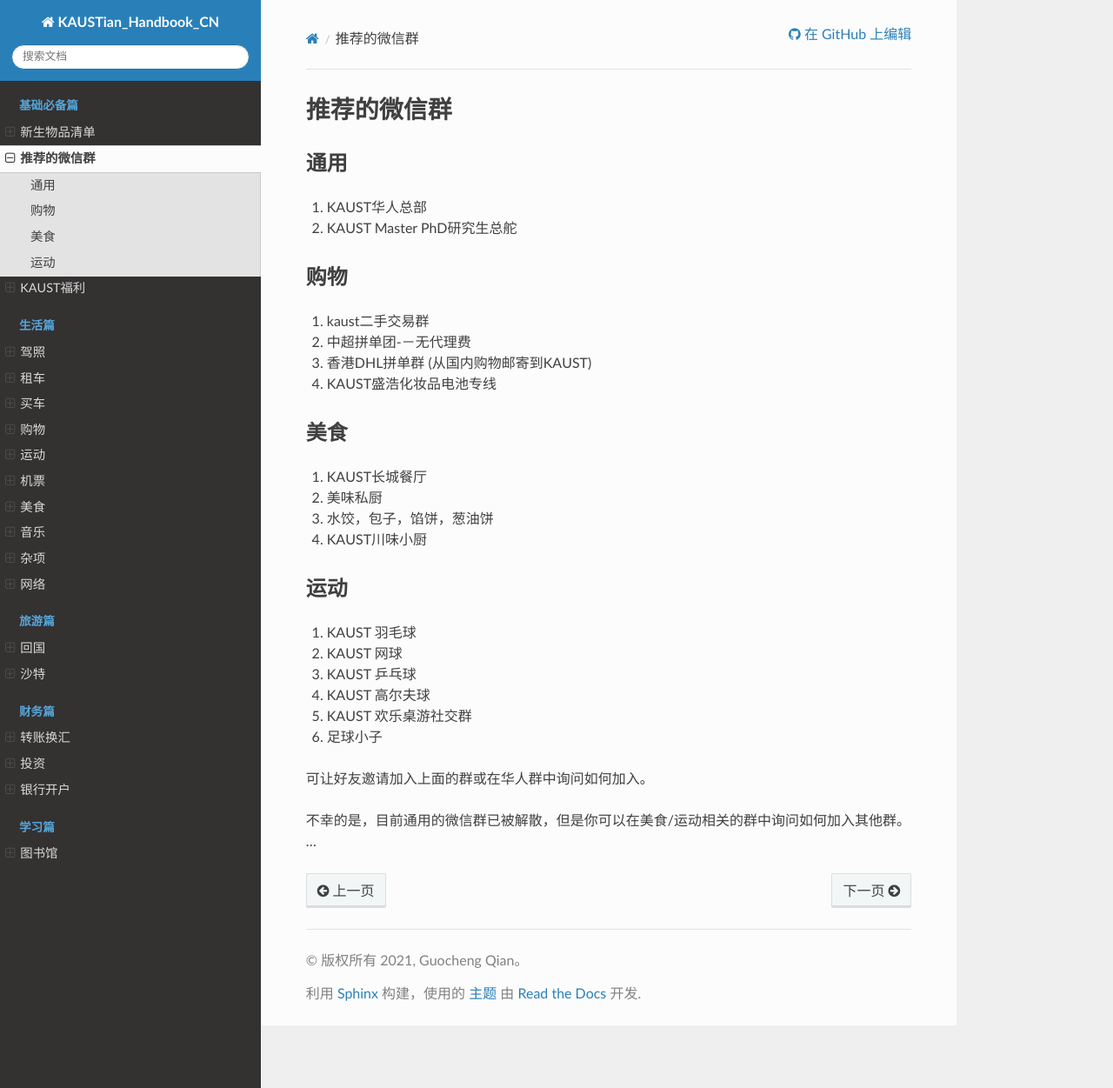
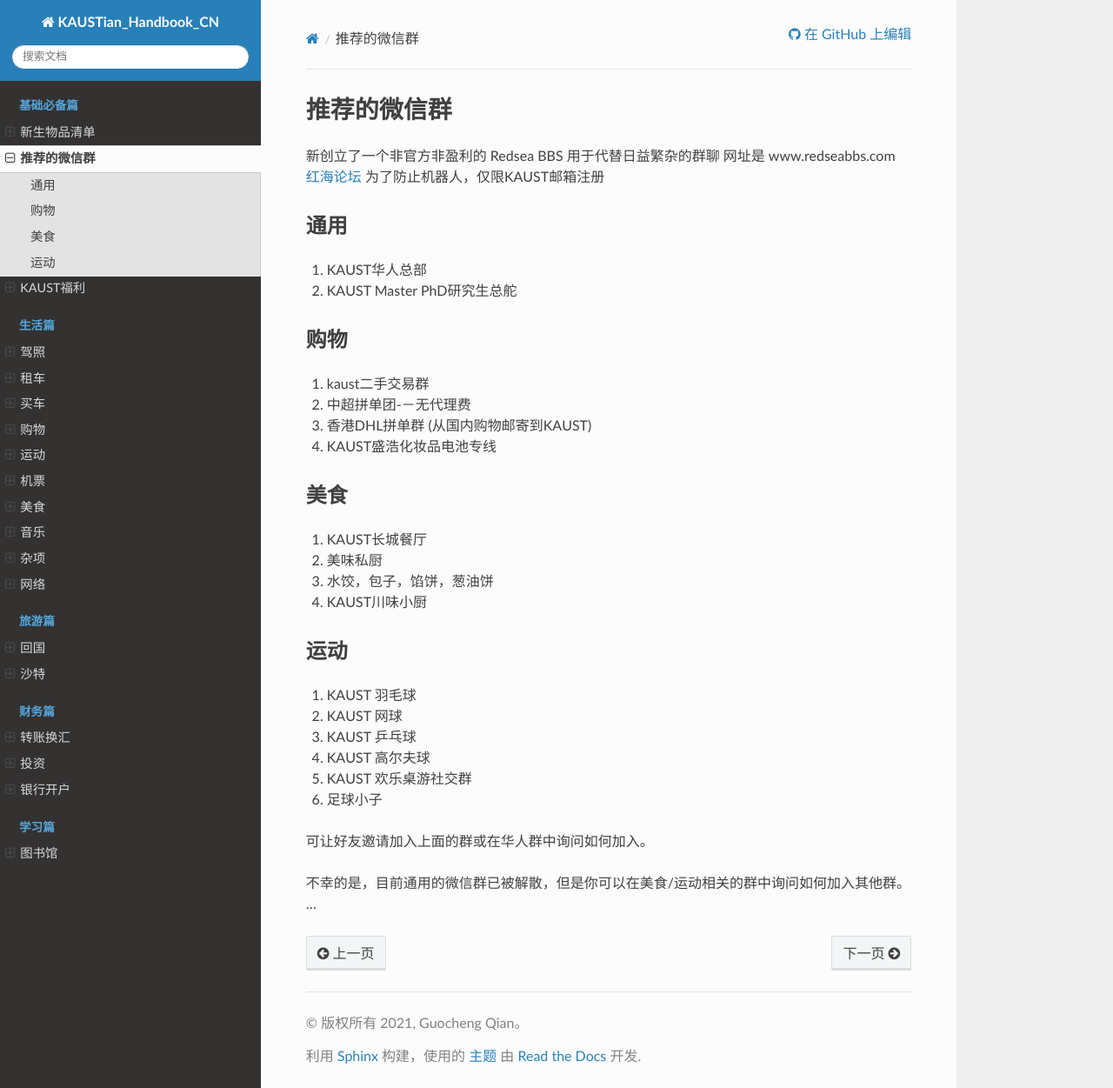
Before and after one commit to guochengqian/KAUSTian_Handbook_CN, a Sphinx documentation site: the page built from docs/content/basic/group_list.rst, in a window 1280 px wide and 1251 px high. Shown: the whole window at 87% size. Built offline with Sphinx 7.4.7 and the Read the Docs theme 3.1.0, drawn with Linux system fonts in a browser that asks for light colours.

Commit message:
Update group_list.rst with Redsea BBS details
Added information about a new unofficial Redsea BBS for group chat replacement.

```diff
--- a/docs/content/basic/group_list.rst
+++ b/docs/content/basic/group_list.rst
@@ -6,6 +6,10 @@
 
 推荐的微信群
 =============
+
+新创立了一个非官方非盈利的 Redsea BBS 用于代替日益繁杂的群聊
+网址是 www.redseabbs.com `红海论坛 <www.redseabbs.com>`_
+为了防止机器人，仅限KAUST邮箱注册
 
 通用
 ------
```
